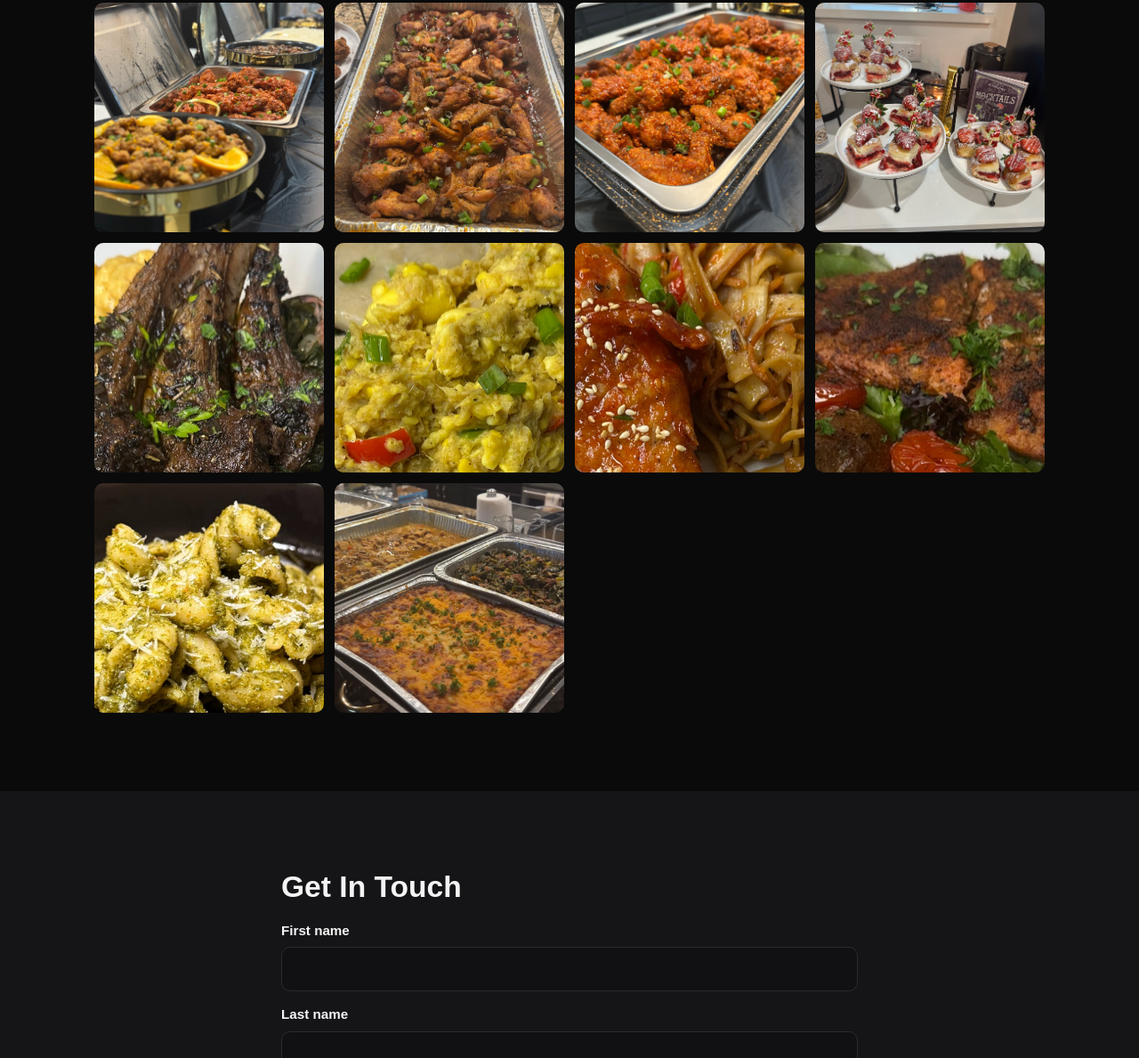
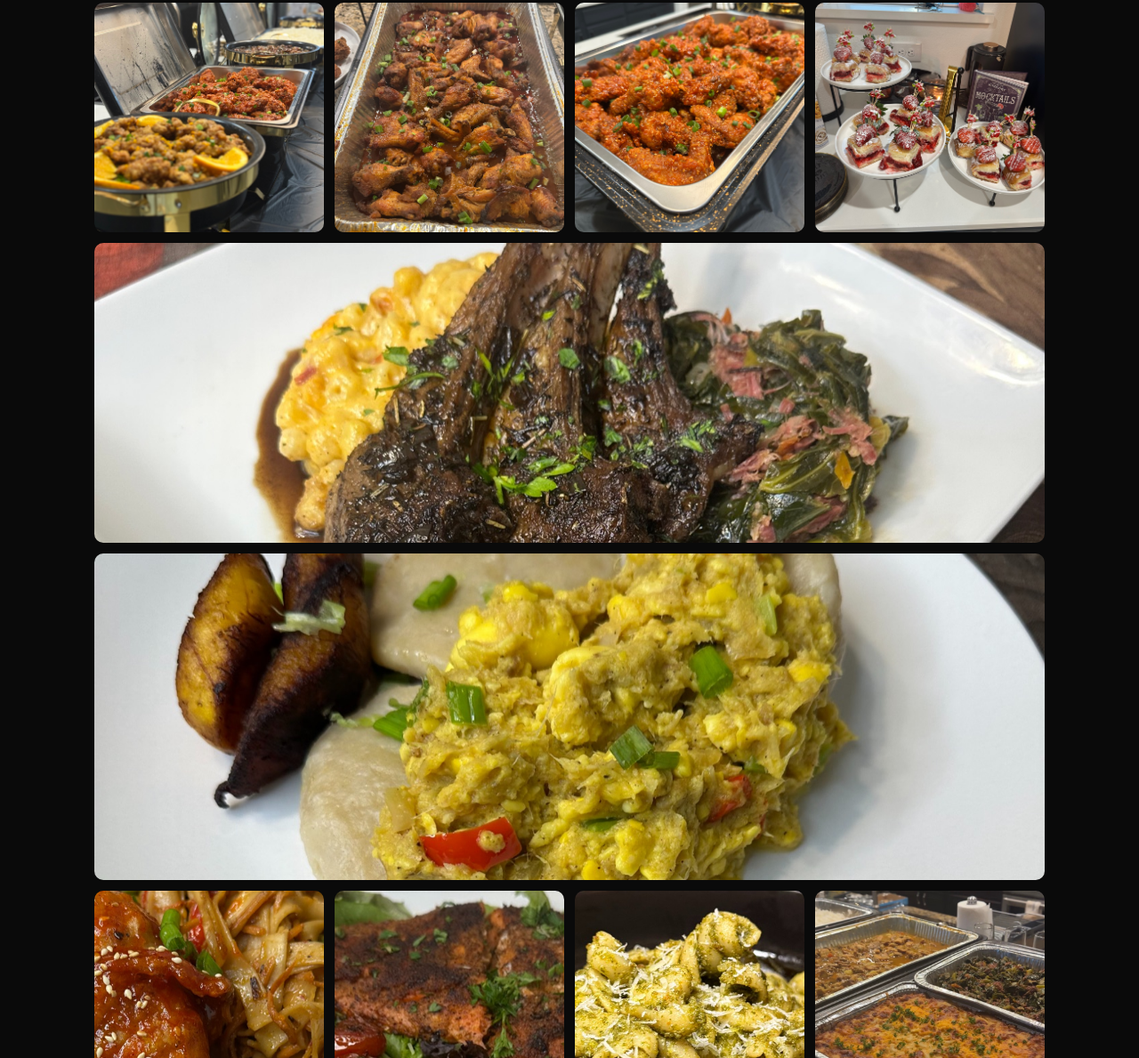
Before and after one commit to quillonconway-on-q25/Taste-Of-Ky, an Eleventy site: page src/index.njk in a window 1280 px wide. Shown: the part 2869-4058 px from the top of the page at 89% size. Built offline with nearby package versions, Linux system fonts and the light colour scheme; Eleventy itself is replaced by a stand-in of ours; files that its build step writes are made by us from their sources.

Commit message:
Gallery: show photos 5 and 6 full width without square crop
Co-Authored-By: Claude Sonnet 5.5 <noreply@anthropic.com>

```diff
--- a/src/_data/gallery.json
+++ b/src/_data/gallery.json
@@ -19,11 +19,13 @@
     },
     {
       "image": "/images/uploads/lamb-chops.jpg",
-      "alt": "Lamb chops with mac and cheese and collard greens"
+      "alt": "Lamb chops with mac and cheese and collard greens",
+      "wide": true
     },
     {
       "image": "/images/uploads/ackee-saltfish.jpg",
-      "alt": "Ackee and saltfish with fried plantain"
+      "alt": "Ackee and saltfish with fried plantain",
+      "wide": true
     },
     {
       "image": "/images/uploads/teriyaki-chicken-noodles.jpg",
--- a/src/admin/config.yml
+++ b/src/admin/config.yml
@@ -99,6 +99,7 @@ collections:
             fields:
               - { label: "Photo", name: "image", widget: "image" }
               - { label: "Description (for accessibility/SEO)", name: "alt", widget: "string", required: false }
+              - { label: "Show full width (no square crop)", name: "wide", widget: "boolean", default: false, required: false, hint: "Use for wide landscape photos." }
 
   - name: "services"
     label: "Services / Menu"
--- a/src/css/style.css
+++ b/src/css/style.css
@@ -61,6 +61,8 @@ h2 { font-size: clamp(1.6rem, 3vw, 2.1rem); }
 
 .gallery { display: grid; grid-template-columns: repeat(auto-fill, minmax(220px, 1fr)); gap: 12px; }
 .gallery img { aspect-ratio: 1; object-fit: cover; border-radius: var(--radius); width: 100%; }
+/* Wide photos span the full row and keep their natural shape (no square crop) */
+.gallery img.wide { grid-column: 1 / -1; aspect-ratio: auto; height: auto; }
 
 .two-col { display: grid; grid-template-columns: repeat(auto-fit, minmax(280px, 1fr)); gap: 40px; }
 .hours { border-collapse: collapse; width: 100%; max-width: 380px; }
--- a/src/index.njk
+++ b/src/index.njk
@@ -112,7 +112,7 @@ layout: base.njk
     <h2>{{ gallery.title }}</h2>
     <div class="gallery">
       {% for img in gallery.images %}
-      <img src="{{ img.image }}" alt="{{ img.alt or site.name }}" loading="lazy">
+      <img src="{{ img.image }}" alt="{{ img.alt or site.name }}" loading="lazy"{% if img.wide %} class="wide"{% endif %}>
       {% endfor %}
     </div>
   </div>
```
